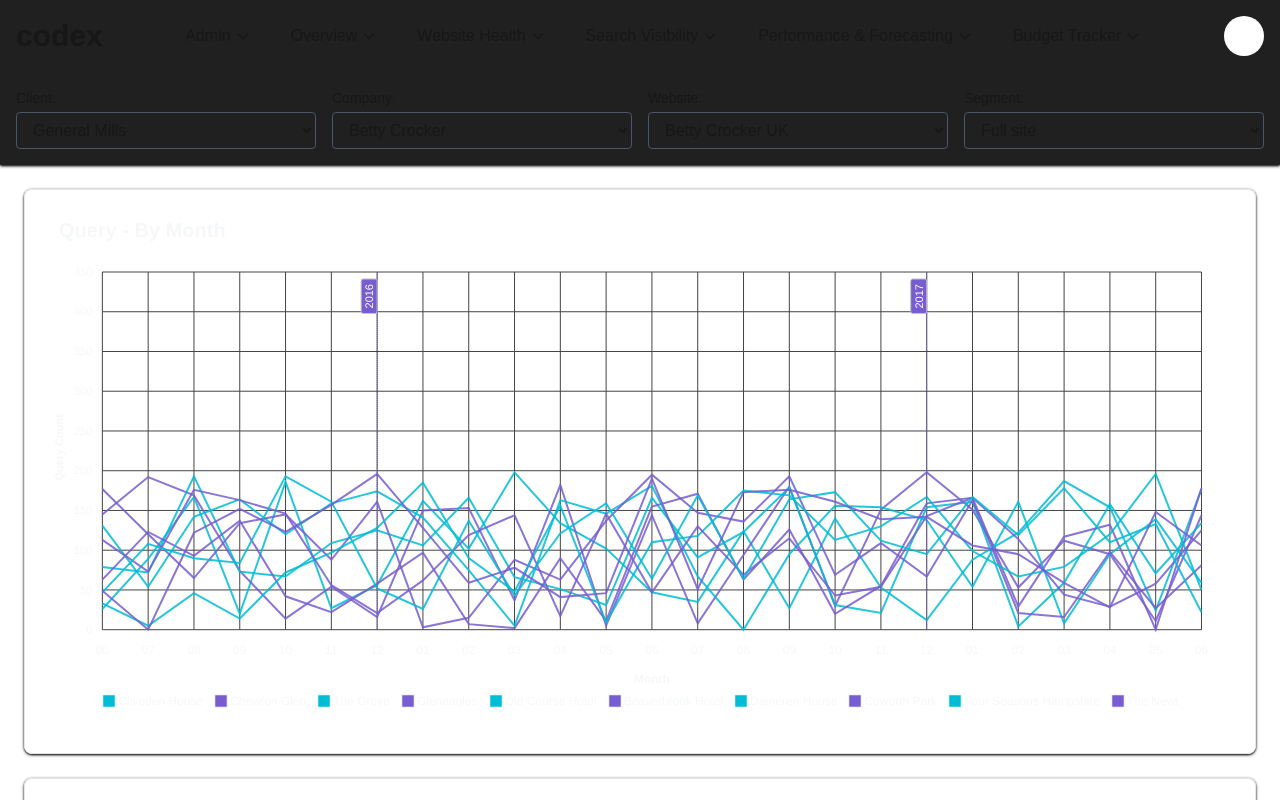
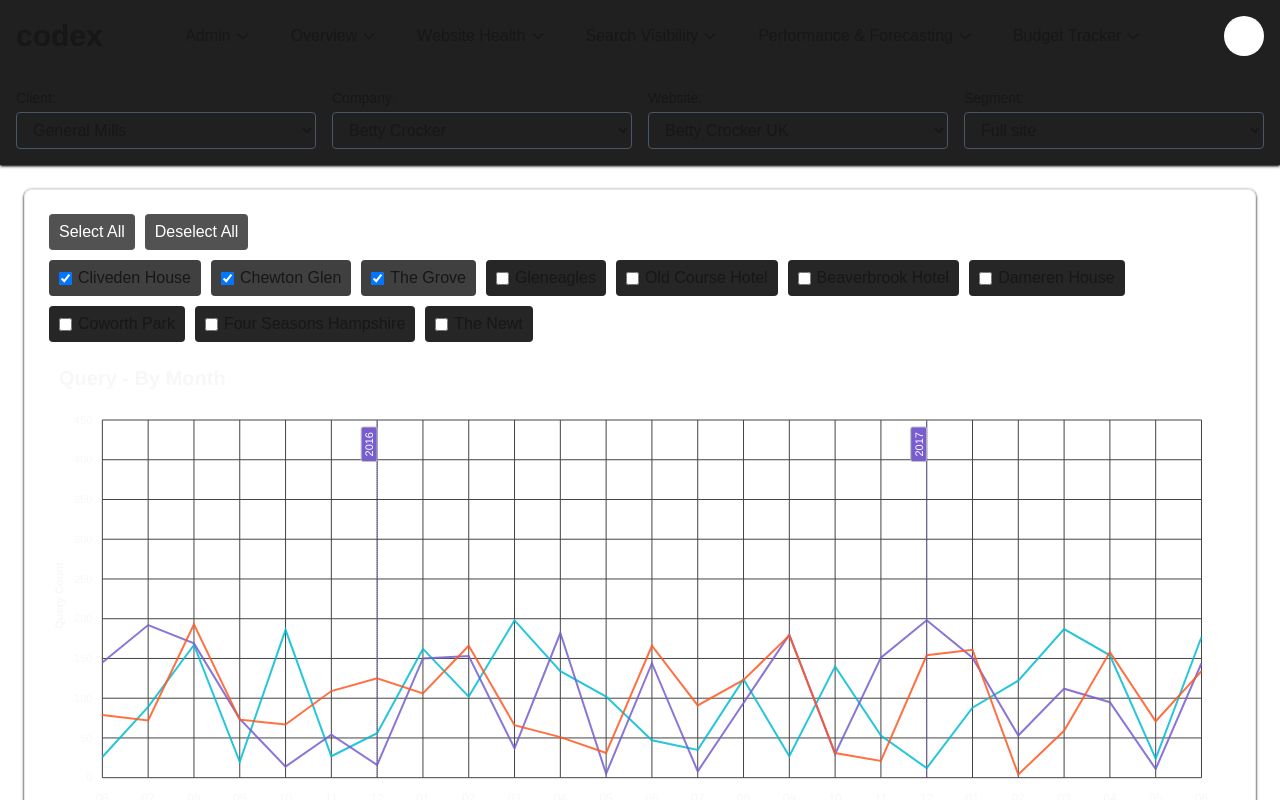
Before and after one commit to patil-harshvardhan/8-million-stories, a Next.js app: page / in a window 1280 px wide. Shown: the top 800 px of the page. Built offline with nearby package versions, Linux system fonts and the light colour scheme.

Commit message:
Line Chart Enhancement

```diff
--- a/src/components/LineChart.tsx
+++ b/src/components/LineChart.tsx
@@ -1,5 +1,5 @@
 "use client";
-import React, { useState, useEffect } from "react";
+import React, { useState, useEffect, useMemo, useCallback } from "react";
 import dynamic from "next/dynamic";
 import { DataResponse } from "@/app/api/data/route";
 
@@ -22,11 +22,15 @@
 }
 
 const LineChartWithAnnotations: React.FC<ChartProps> = ({ data }) => {
-  const [series, setSeries] = useState<ChartData["series"]>([]);
+  const [allSeries, setAllSeries] = useState<ChartData["series"]>([]);
   const [categories, setCategories] = useState<ChartData["categories"]>([]);
   const [annotations, setAnnotations] = useState<ChartData["annotations"]>([]);
+  const [selectedBrands, setSelectedBrands] = useState<{
+    [key: string]: boolean;
+  }>({});
 
-  const getChartData = (data: DataResponse) => {
+  // Process data only when it changes
+  useEffect(() => {
     const series = data.data.map((brandData) => {
       const dataPoints = brandData.data.map((point) => point.value);
       return {
@@ -35,33 +39,43 @@
       };
     });
 
-    // find all the unique years + months from the data
-    const categories = new Set<string>(
-      data.data.flatMap((brandData) => {
-        return brandData.data.map((point) => `${point.month} ${point.year}`);
-      })
+    // Initialize selected brands (first 3 by default)
+    const initialSelectedBrands: { [key: string]: boolean } = {};
+    series.forEach((s, index) => {
+      initialSelectedBrands[s.name] = index < 3;
+    });
+
+    // Get unique categories (months and years)
+    const categoriesSet = new Set<string>(
+      data.data.flatMap((brandData) =>
+        brandData.data.map((point) => `${point.month} ${point.year}`)
+      )
     );
 
-    // find all the unique 12th months from the data
-    const annotations = new Set<string>(
-      data.data.flatMap((brandData) => {
-        return brandData.data
+    // Get December annotations
+    const annotationsSet = new Set<string>(
+      data.data.flatMap((brandData) =>
+        brandData.data
           .filter((point) => `${point.month}` === "12")
-          .map((point) => `${point.month} ${point.year}`);
-      })
+          .map((point) => `${point.month} ${point.year}`)
+      )
     );
-    setSeries(series);
-    setCategories(Array.from(categories));
-    setAnnotations(Array.from(annotations));
-  };
 
-  useEffect(() => {
-    getChartData(data);
+    setAllSeries(series);
+    setSelectedBrands(initialSelectedBrands);
+    setCategories(Array.from(categoriesSet));
+    setAnnotations(Array.from(annotationsSet));
   }, [data]);
 
-  const chartDataBuilder = {
-    series,
-    annotations: {
+  // Memoize visible series to prevent unnecessary recalculations
+  const visibleSeries = useMemo(
+    () => allSeries.filter((series) => selectedBrands[series.name]),
+    [allSeries, selectedBrands]
+  );
+
+  // Memoize chart annotations to prevent unnecessary rebuilds
+  const chartAnnotations = useMemo(
+    () => ({
       xaxis: annotations.map((annotation) => ({
         x: annotation,
         borderColor: "#775DD0",
@@ -73,23 +87,66 @@
           text: annotation.split(" ")[1],
         },
       })),
-    },
-  };
+    }),
+    [annotations]
+  );
 
-  const chartOptions: ApexCharts.ApexOptions = {
+  // Use callbacks for event handlers
+  const toggleBrand = useCallback((brandName: string) => {
+    setSelectedBrands((prev) => ({
+      ...prev,
+      [brandName]: !prev[brandName],
+    }));
+  }, []);
+
+  const selectAll = useCallback(() => {
+    setSelectedBrands((prev) => {
+      const newSelection = { ...prev };
+      Object.keys(newSelection).forEach((key) => {
+        newSelection[key] = true;
+      });
+      return newSelection;
+    });
+  }, []);
+
+  const deselectAll = useCallback(() => {
+    setSelectedBrands((prev) => {
+      const newSelection = { ...prev };
+      Object.keys(newSelection).forEach((key) => {
+        newSelection[key] = false;
+      });
+      return newSelection;
+    });
+  }, []);
+
+  // Memoize chart options to prevent unnecessary rebuilds
+  const chartOptions = useMemo<ApexCharts.ApexOptions>(
+    () => ({
       theme: {
         mode: "dark",
       },
-
       chart: {
         height: 350,
         type: "line",
+        zoom: {
+          enabled: true,
+          type: "x",
+        },
         background: "transparent",
         toolbar: {
           show: false,
         },
       },
-    colors: ["#00BCD4", "#775DD0"],
+      colors: [
+        "#00BCD4",
+        "#775DD0",
+        "#FF5722",
+        "#4CAF50",
+        "#FFC107",
+        "#9C27B0",
+        "#3F51B5",
+        "#E91E63",
+      ],
       dataLabels: {
         enabled: false,
       },
@@ -156,16 +213,78 @@
           fontSize: "20px",
         },
       },
-    annotations: chartDataBuilder.annotations,
-  };
-  console.log("chartOptions", chartOptions);
-  console.log("Categories", categories);
-  console.log("series", series);
+      responsive: [
+        {
+          breakpoint: 1200,
+          options: {
+            xaxis: {
+              tickAmount: 15,
+            },
+          },
+        },
+        {
+          breakpoint: 768,
+          options: {
+            xaxis: {
+              tickAmount: 8,
+            },
+          },
+        },
+        {
+          breakpoint: 480,
+          options: {
+            xaxis: {
+              tickAmount: 5,
+            },
+          },
+        },
+      ],
+      annotations: chartAnnotations,
+    }),
+    [categories, chartAnnotations]
+  );
+
   return (
     <div>
+      <div className="mb-5">
+        <div className="mb-2.5">
+          <button
+            onClick={selectAll}
+            className="mr-2.5 px-2.5 py-1.5 bg-neutral-600 text-white border-none rounded cursor-pointer hover:bg-neutral-500"
+          >
+            Select All
+          </button>
+          <button
+            onClick={deselectAll}
+            className="px-2.5 py-1.5 bg-neutral-600 text-white border-none rounded cursor-pointer hover:bg-neutral-500"
+          >
+            Deselect All
+          </button>
+        </div>
+        <div className="flex flex-wrap gap-2.5">
+          {allSeries.map((series) => (
+            <label
+              key={series.name}
+              className={`inline-flex items-center px-2.5 py-1.5 rounded cursor-pointer ${
+                selectedBrands[series.name]
+                  ? "bg-neutral-700"
+                  : "bg-neutral-800"
+              } hover:bg-neutral-600`}
+            >
+              <input
+                type="checkbox"
+                checked={selectedBrands[series.name] || false}
+                onChange={() => toggleBrand(series.name)}
+                className="mr-1.5"
+              />
+              {series.name}
+            </label>
+          ))}
+        </div>
+      </div>
       <ReactApexChart
         options={chartOptions}
-        series={chartDataBuilder.series}
+        series={visibleSeries}
         type="line"
         height={500}
       />
@@ -173,4 +292,4 @@
   );
 };
 
-export default LineChartWithAnnotations;
+export default React.memo(LineChartWithAnnotations);
```
Lines whose indentation alone changed are shown as unchanged.
